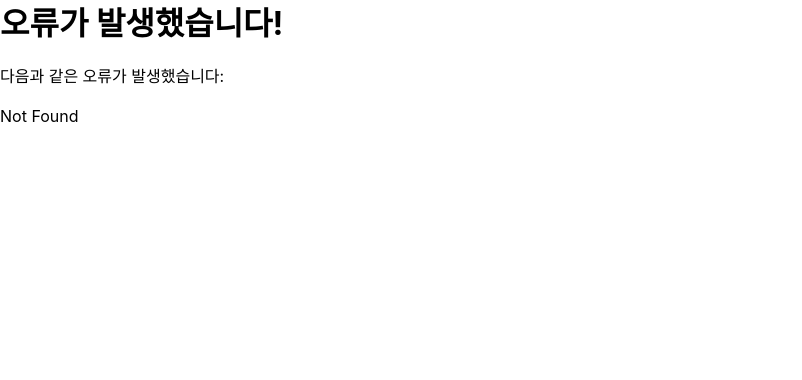
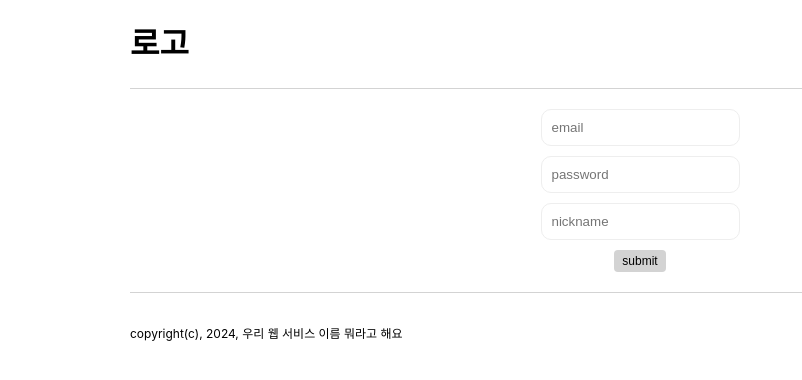
Before and after one commit to ypg2/ypg2_front, a React (Create React App) app: page /join in a window 1280 px wide. Before the commit this address had no page. Shown: the top 380 px of the page, without its empty margins (0-802 px from the left). Built offline with nearby package versions, Linux system fonts and the light colour scheme.

Commit message:
add: login/join 기본 컴포넌트에 auth.api의 data fetching 함수를 붙인 후 라우터 해당 페이지 추가

```diff
--- /dev/null
+++ b/src/api/auth.api.ts
@@ -0,0 +1,14 @@
+import { User } from "../models/user.model";
+import { authInstance, defaultInstance } from "./http";
+
+const login = async (data: User) => {
+  const response = await authInstance.post("/users/login", data);
+  return response.data;
+};
+
+const join = async (data: User) => {
+  const response = await defaultInstance.post("/users/join", data);
+  return response.data;
+};
+
+export { login, join };
--- a/src/models/user.model.ts
+++ b/src/models/user.model.ts
@@ -1,6 +1,6 @@
 export interface User {
-  id: number;
-  username: string;
+  id?: number;
+  username?: string;
   email: string;
   password: string;
 }
--- /dev/null
+++ b/src/pages/Join.tsx
@@ -0,0 +1,61 @@
+import styled from "styled-components";
+import Button from "../components/common/Button";
+import { SubmitHandler, useForm } from "react-hook-form";
+import { User } from "../models/user.model";
+import { join } from "../api/auth.api";
+import { Container } from "./Login";
+
+export default function Join() {
+  const {
+    register,
+    handleSubmit,
+    formState: { errors },
+  } = useForm<User>();
+
+  const onSubmit: SubmitHandler<User> = async (data) => {
+    await join(data);
+    // 회원가입 완료 및 로그인 페이지 이동
+  };
+
+  return (
+    <Container>
+      <form onSubmit={handleSubmit(onSubmit)}>
+        <input
+          placeholder="email"
+          {...register("email", {
+            required: { value: true, message: "이메일을 입력해주세요." },
+            pattern: {
+              value: /^[^\s@]+@[^\s@]+\.[^\s@]{2,}$/i,
+              message: "이메일 형식으로 입력해주세요.",
+            },
+          })}
+          type="text"
+        />
+        {errors.email && <span>{errors.email.message}</span>}
+        <input
+          placeholder="password"
+          {...register("password", {
+            required: { value: true, message: "비밀번호를 입력해주세요." },
+            minLength: { value: 8, message: "최소 8글자입니다." },
+            maxLength: { value: 20, message: "최소 20글자입니다." },
+          })}
+          type="password"
+        />
+        {errors.password && <span>{errors.password.message}</span>}
+        <input
+          placeholder="nickname"
+          {...register("username", {
+            required: { value: true, message: "닉네임을 입력해주세요." },
+            minLength: { value: 2, message: "최소 2글자입니다." },
+            maxLength: { value: 12, message: "최대 12글자입니다." },
+          })}
+          type="text"
+        />
+        {errors.username && errors.username.message}
+        <Button size="small" scheme="normal">
+          submit
+        </Button>
+      </form>
+    </Container>
+  );
+}
--- /dev/null
+++ b/src/pages/Login.tsx
@@ -0,0 +1,67 @@
+import styled from "styled-components";
+import Button from "../components/common/Button";
+import { SubmitHandler, useForm } from "react-hook-form";
+import { login } from "../api/auth.api";
+import { User } from "../models/user.model";
+
+export default function Login() {
+  const {
+    register,
+    handleSubmit,
+    formState: { errors },
+  } = useForm<User>();
+
+  const onSubmit: SubmitHandler<User> = async (data) => {
+    const response = await login(data);
+    const jwt = response.token;
+    //여기서 jwt를 저장(localstorage?)
+  };
+
+  return (
+    <Container>
+      <form onSubmit={handleSubmit(onSubmit)}>
+        <input
+          placeholder="email"
+          {...register("email", {
+            required: { value: true, message: "이메일을 입력해주세요." },
+            pattern: {
+              value: /^[^\s@]+@[^\s@]+\.[^\s@]{2,}$/i,
+              message: "이메일 형식으로 입력해주세요.",
+            },
+          })}
+          type="text"
+        />
+        {errors.email && <span>{errors.email.message}</span>}
+        <input
+          placeholder="password"
+          {...register("password", {
+            required: { value: true, message: "비밀번호를 입력해주세요." },
+          })}
+          type="password"
+        />
+        {errors.password && <span>{errors.password.message}</span>}
+        <Button size="small" scheme="normal">
+          submit
+        </Button>
+      </form>
+    </Container>
+  );
+}
+
+export const Container = styled.div`
+  display: flex;
+  flex-direction: column;
+  align-items: center;
+  justify-content: center;
+  form {
+    display: flex;
+    flex-direction: column;
+    align-items: center;
+    input {
+      margin-bottom: 10px;
+      padding: 10px;
+      border-radius: 10px;
+      border: 1px solid #eeeeee;
+    }
+  }
+`;
--- a/src/router.tsx
+++ b/src/router.tsx
@@ -2,12 +2,17 @@ import { createBrowserRouter } from "react-router-dom";
 import { Error } from "./components/common/Error";
 import Home from "./pages/Home";
 import Layout from "./components/layout/Layout";
+import path from "path";
+import Login from "./pages/Login";
+import Join from "./pages/Join";
 
 const routerList = [
   {
     path: "/",
     element: <Home />,
   },
+  { path: "/login", element: <Login /> },
+  { path: "/join", element: <Join /> },
 ];
 
 export const router = createBrowserRouter(
```
